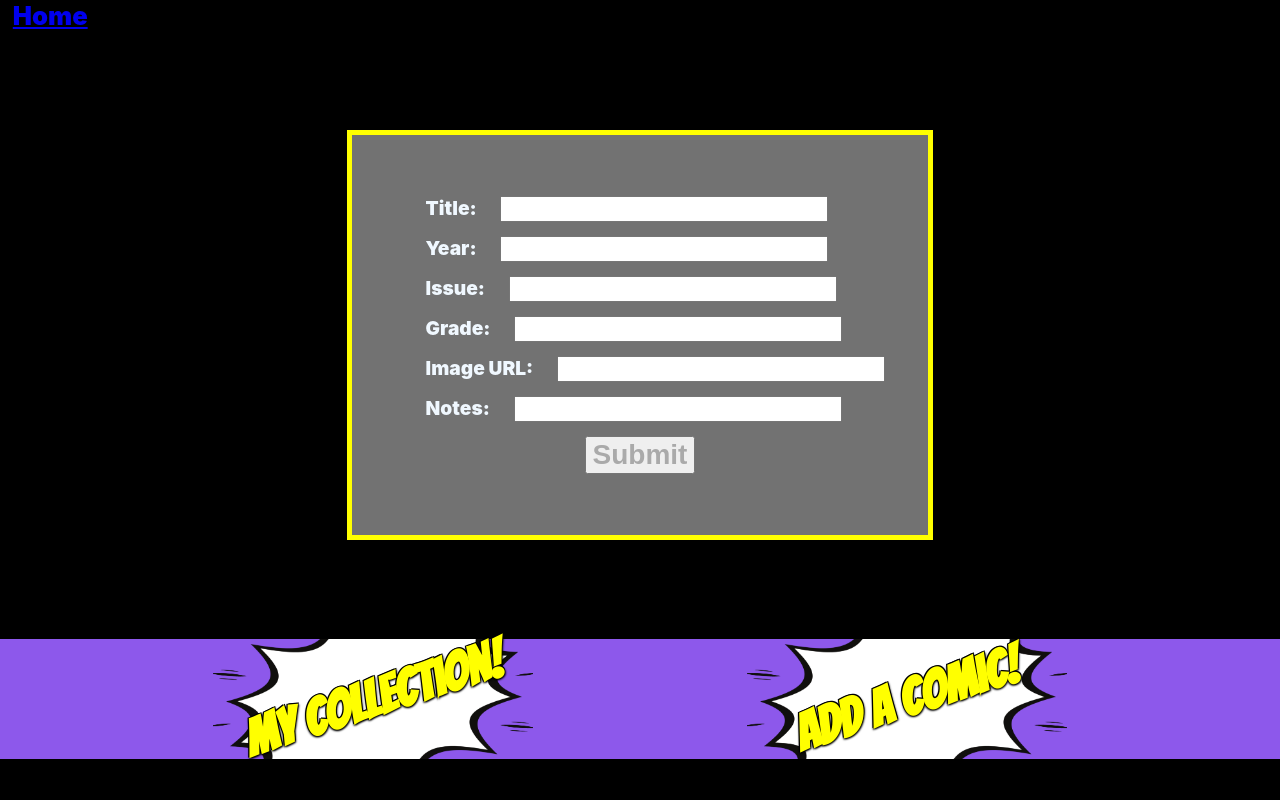
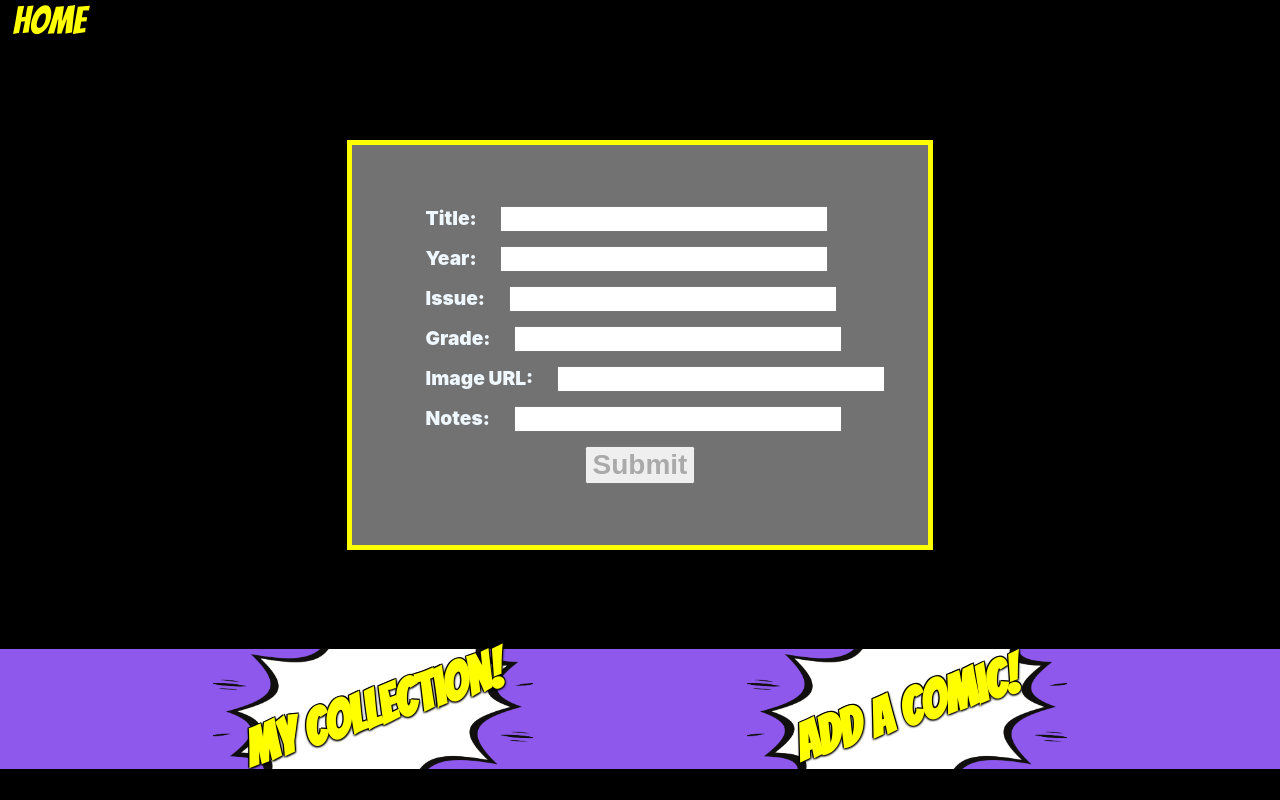
Before and after one commit to daniabee/Comic-Can, a React (Create React App) app: page /addComic in a window 1280 px wide. Built offline with nearby package versions, Linux system fonts and the light colour scheme; no server answers.

Commit message:
Add home styling

```diff
--- a/src/components/App/App.css
+++ b/src/components/App/App.css
@@ -38,7 +38,13 @@
 }
 
 .homeButton {
+  font-family: "Bangers", cursive;
   margin: 1%;
-  font-size: 2vw;
-  font-weight: 900;
+  font-size: 3vw;
+  color: yellow;
+  text-decoration: none;
 }
+
+.homeButton:hover {
+  color: rgb(141, 88, 235);
+}
```
